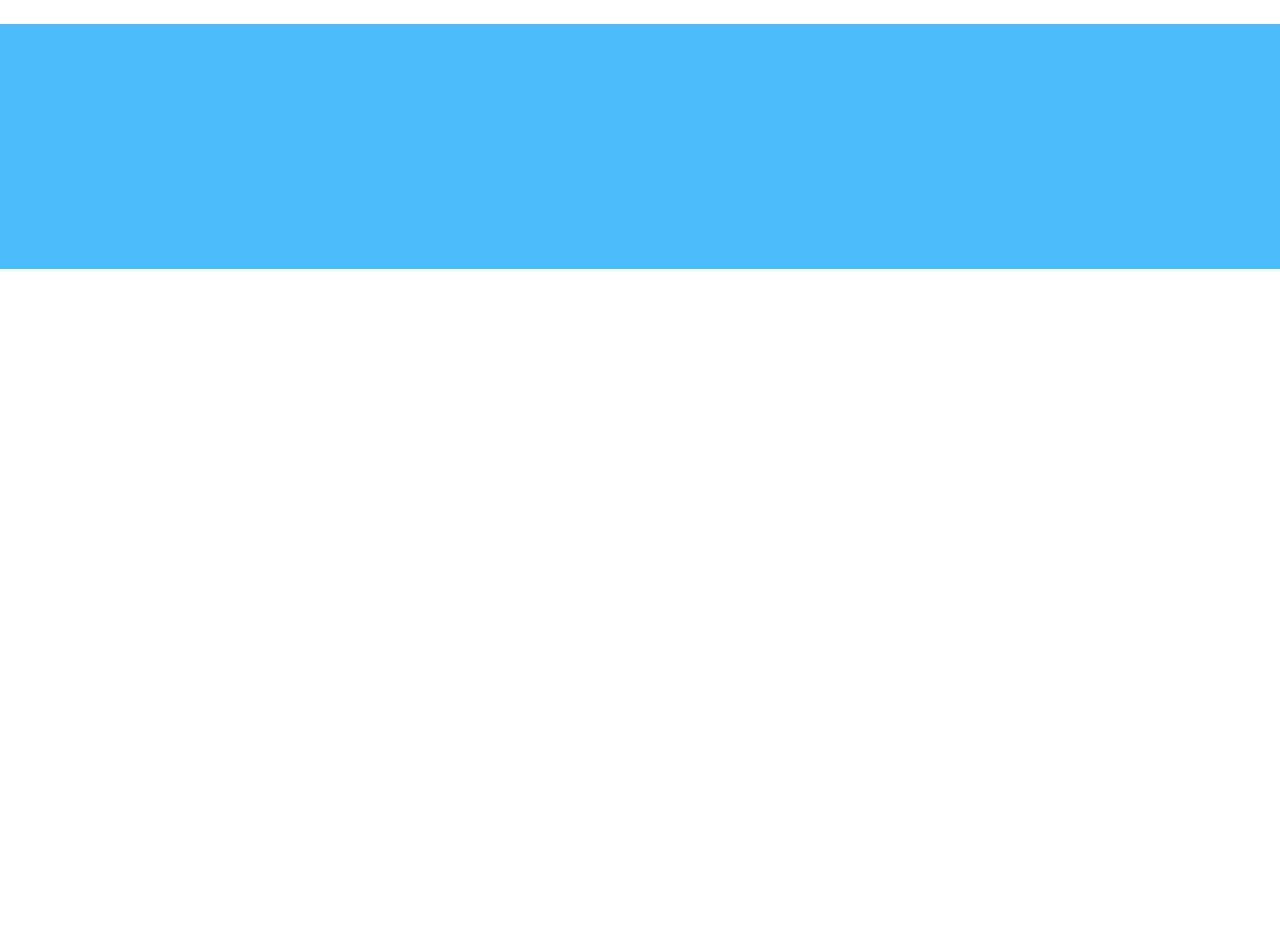
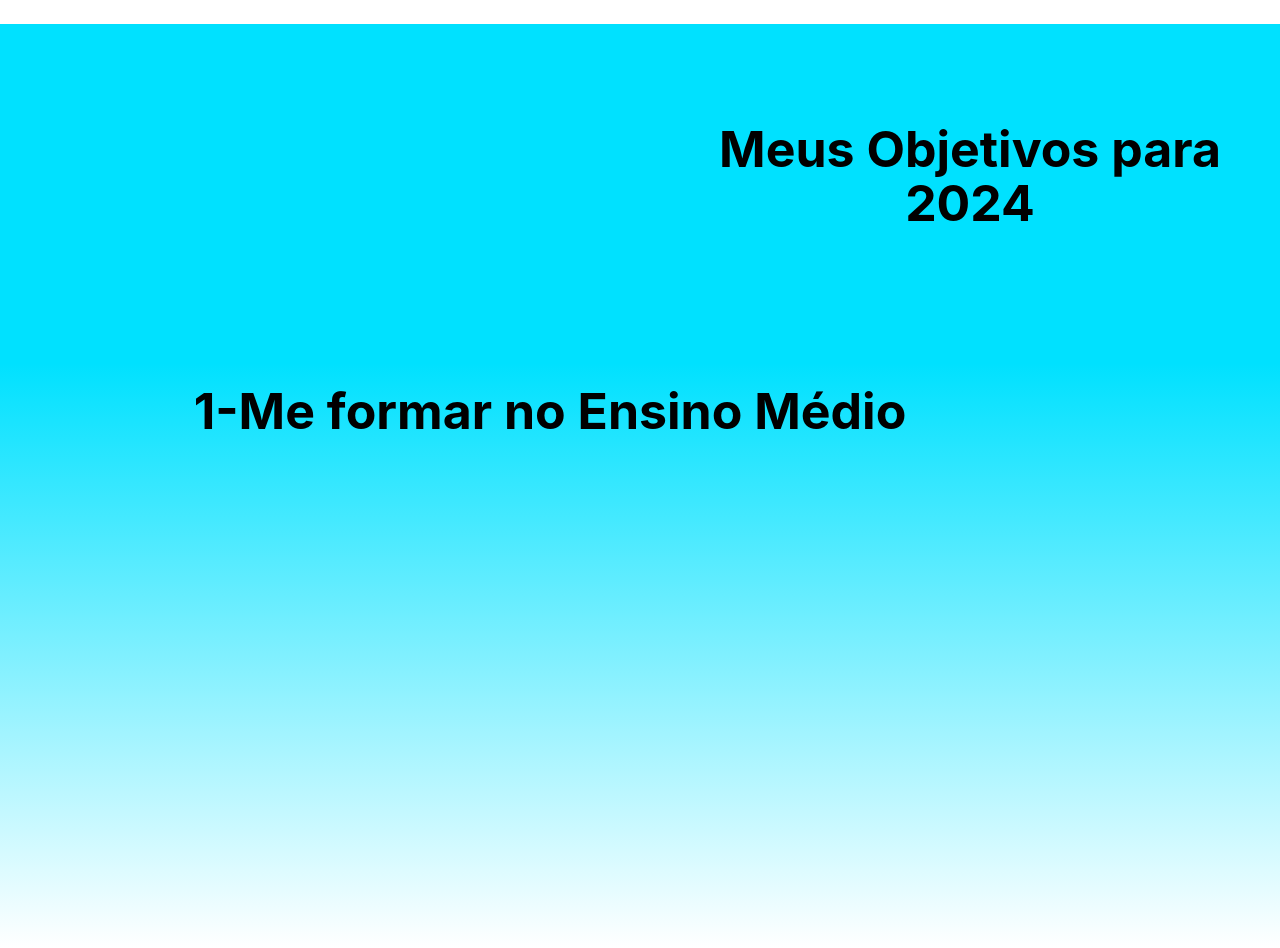
Before and after one commit to felipeg7/metas-e-objetivos, a plain HTML site: page index.html in a window 1280 px wide. Before the commit the page ends 800 px from the top, so only its background shows below. Drawn offline with Linux system fonts and the light colour scheme.

Commit message:
Começando

```diff
--- a/index.html
+++ b/index.html
@@ -16,6 +16,11 @@
         </center>
 
 
+        <h1 class="apre">Meus Objetivos para 2024</h1>
+                </div>
+
+                <h1 class="objetivo1">1-Me formar no Ensino Médio</h1>
+                </div>
 
 </body>
 </html>
--- a/style.css
+++ b/style.css
@@ -1,9 +1,51 @@
 .fundo{
     position: absolute;
     width: 100%;
-    height: 221px;
+    height: 900px;
+   background: rgb(255,255,255);
     left: 0px;
     top: 24px;
 
-    background: #4CBCFB
+
+    background: linear-gradient(180deg, rgb(0, 225, 255) 35%, rgb(255, 255, 255) 100%);
+background-repeat: no-repeat;
+
 }
+
+.apre{
+
+    position: absolute;
+    width: 600px;
+    height: 106px;
+    left: 670px;
+    top: 88px;
+
+    font-family: 'Inter';
+    font-style: normal;
+    font-weight: 700;
+    font-size: 50px;
+    line-height: 54px;
+    text-align: center;
+
+    color: #000000;
+
+
+}
+
+.objetivo1{
+
+    position: absolute;
+    width: 900px;
+    height: 106px;
+    left: 100px;
+    top: 350px;
+
+    font-family: 'Inter';
+    font-style: normal;
+    font-weight: 700;
+    font-size: 50px;
+    line-height: 54px;
+    text-align: center;
+
+    color: #000000;
+}
```
